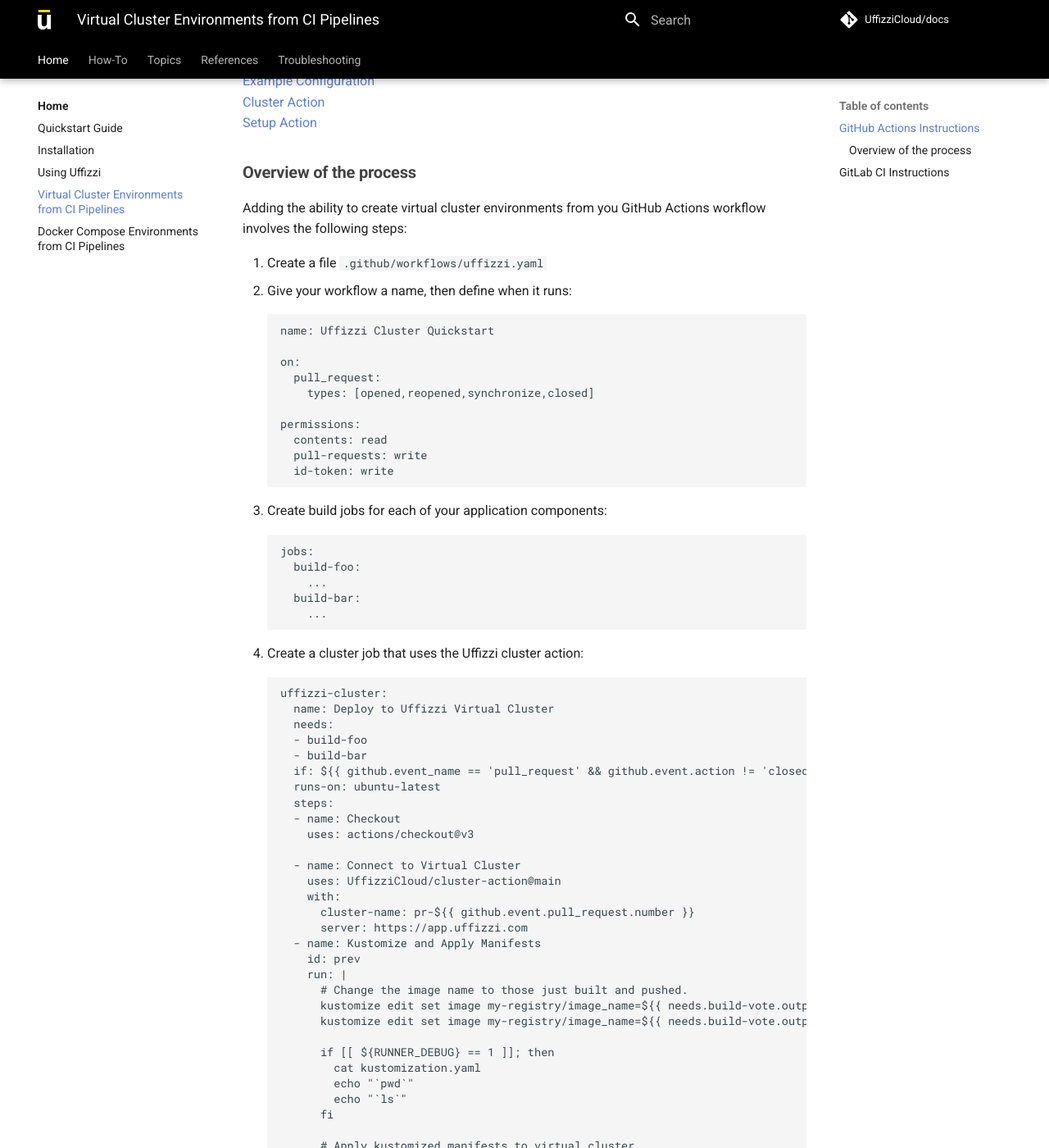
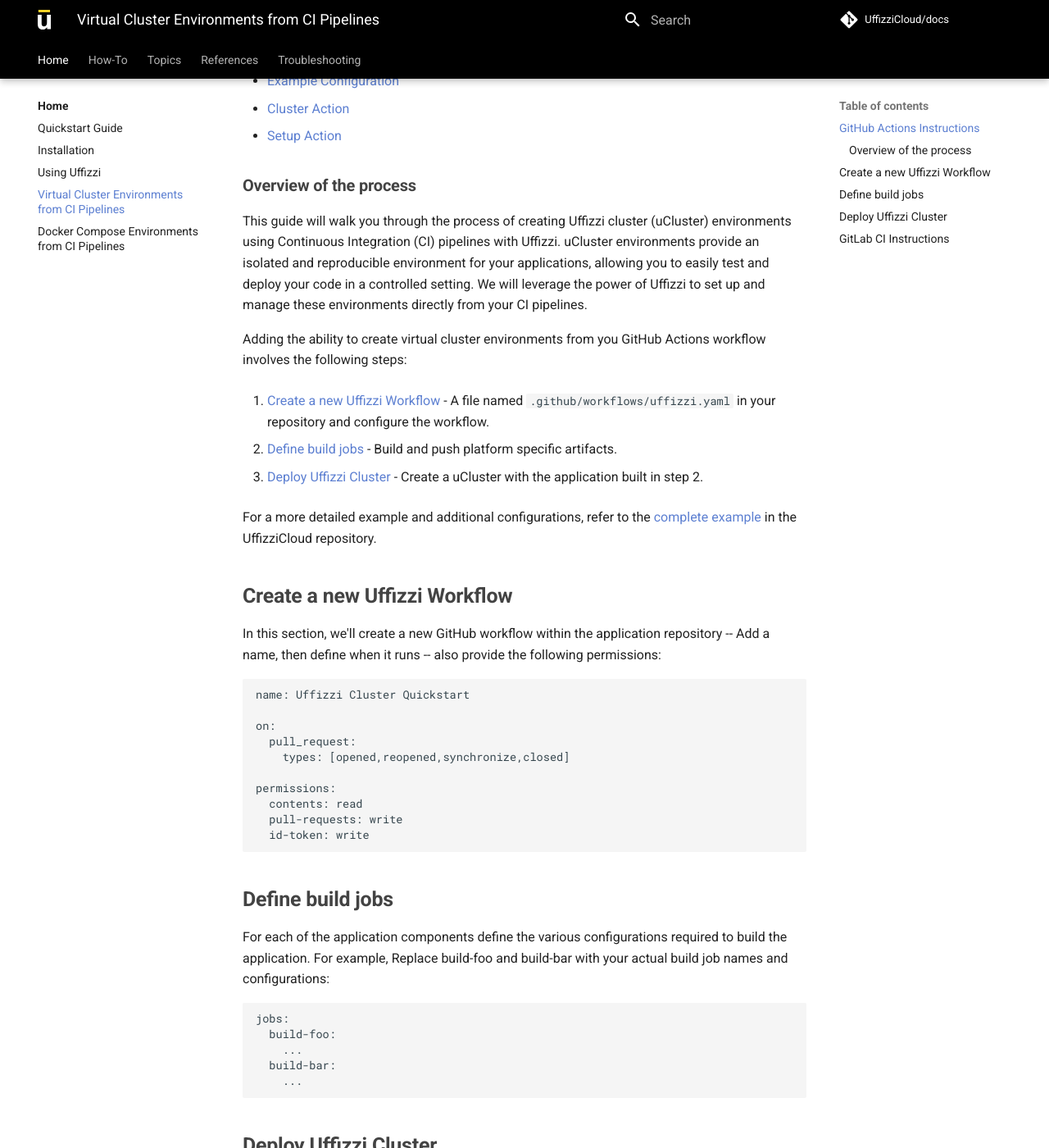
Before and after one commit to UffizziCloud/docs, an MkDocs documentation site: the page built from docs/virtual-cluster-environment.md, in a window 1280 px wide and 1400 px high, scrolled down 420 px. Shown: the whole window at 82% size. Built offline with MkDocs 1.6.1 and Material for MkDocs 9.7.7, drawn with Linux system fonts in a browser that asks for light colours; comment, search, counter and statistics services are not loaded; some of the changed text lies outside the part shown.

Commit message:
ucluster docs

````diff
--- a/docs/virtual-cluster-environment.md
+++ b/docs/virtual-cluster-environment.md
@@ -7,15 +7,27 @@
 
 Follow this example and our GitHub Actions:
 
-[Example Configuration](https://github.com/UffizziCloud/quickstart-k8s)
-[Cluster Action](https://github.com/UffizziCloud/cluster-action)
-[Setup Action](https://github.com/UffizziCloud/setup-action)
+- [Example Configuration](https://github.com/UffizziCloud/quickstart-k8s)
+- [Cluster Action](https://github.com/UffizziCloud/cluster-action)
+- [Setup Action](https://github.com/UffizziCloud/setup-action)
 
 ### Overview of the process
+
+This guide will walk you through the process of creating Uffizzi cluster (uCluster) environments using Continuous Integration (CI) pipelines with Uffizzi. uCluster environments provide an isolated and reproducible environment for your applications, allowing you to easily test and deploy your code in a controlled setting. We will leverage the power of Uffizzi to set up and manage these environments directly from your CI pipelines.
+
 Adding the ability to create virtual cluster environments from you GitHub Actions workflow involves the following steps:
 
-1. Create a file `.github/workflows/uffizzi.yaml`
-2. Give your workflow a name, then define when it runs:
+1. [Create a new Uffizzi Workflow](virtual-cluster-environment.md#create-a-new-uffizzi-workflow) - A file named `.github/workflows/uffizzi.yaml` in your repository and configure the workflow.
+
+2. [Define build jobs](virtual-cluster-environment.md#define-build-jobs) - Build and push platform specific artifacts.
+
+3. [Deploy Uffizzi Cluster](virtual-cluster-environment.md#deploy-uffizzi-cluster) - Create a uCluster with the application built in step 2.
+
+For a more detailed example and additional configurations, refer to the [complete example](https://github.com/UffizziCloud/quickstart-k8s/blob/main/.github/workflows/uffizzi.yml) in the UffizziCloud repository.
+
+## Create a new Uffizzi Workflow
+
+In this section, we'll create a new GitHub workflow within the application repository -- Add a name, then define when it runs -- also provide the following permissions:
    ```
    name: Uffizzi Cluster Quickstart
 
@@ -28,7 +40,10 @@
      pull-requests: write
      id-token: write
    ```
-3. Create build jobs for each of your application components:
+
+## Define build jobs
+
+For each of the application components define the various configurations required to build the application. For example, Replace build-foo and build-bar with your actual build job names and configurations:
    ```
    jobs:
      build-foo:
@@ -36,24 +51,35 @@
      build-bar:
        ...
    ```
-4. Create a cluster job that uses the Uffizzi cluster action:
+
+## Deploy Uffizzi Cluster
+
+Create a cluster job within the workflow that utilizes the Uffizzi cluster-action. This job will deploy your application to the uCluster. Adjust the parameters as needed:
    ```
    uffizzi-cluster:
      name: Deploy to Uffizzi Virtual Cluster
+
      needs:
      - build-foo
      - build-bar
+
      if: ${{ github.event_name == 'pull_request' && github.event.action != 'closed' }}
+
      runs-on: ubuntu-latest
+
      steps:
+
+     # Checkout the repository
      - name: Checkout
        uses: actions/checkout@v3
 
+     # Create a uCluster with cluster-name as pr-number
      - name: Connect to Virtual Cluster
        uses: UffizziCloud/cluster-action@main
        with:
          cluster-name: pr-${{ github.event.pull_request.number }}
-         server: https://app.uffizzi.com
+
+     # Edit manifests and Apply
      - name: Kustomize and Apply Manifests
        id: prev
        run: |
@@ -61,17 +87,12 @@
          kustomize edit set image my-registry/image_name=${{ needs.build-vote.outputs.tags }}
          kustomize edit set image my-registry/image_name=${{ needs.build-vote.outputs.tags }}
 
-         if [[ ${RUNNER_DEBUG} == 1 ]]; then
-           cat kustomization.yaml
-           echo "`pwd`"
-           echo "`ls`"
-         fi
-
          # Apply kustomized manifests to virtual cluster.
          kubectl apply --kustomize . --kubeconfig ./kubeconfig
    ```
-5. See the [rest of this example](https://github.com/UffizziCloud/quickstart-k8s/blob/def540ce9b404851436e10529957162fbcc400fc/.github/workflows/uffizzi.yml#L143-L229) for details
 
 ## GitLab CI Instructions
 
-[Example Configuration](https://gitlab.com/uffizzi/quickstart-k8s/-/blob/main/.github/workflows/uffizzi.yml)
+If you're using GitLab CI, you can also integrate Uffizzi virtual cluster environments. Check out the [Example Configuration](https://gitlab.com/uffizzicloud/quickstart-k8s/-/blob/main/.gitlab-ci.yml) for GitLab CI integration details.
+
+Now you're ready to harness the power of Uffizzi Virtual Cluster Environments within your CI/CD pipelines. If you have any questions or need assistance, feel free to reach out to our support team. Happy coding!
````
